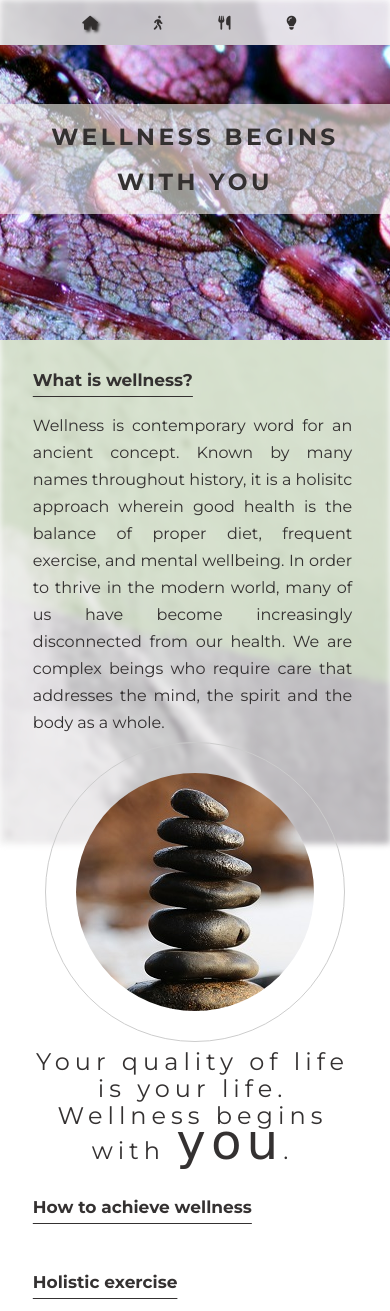
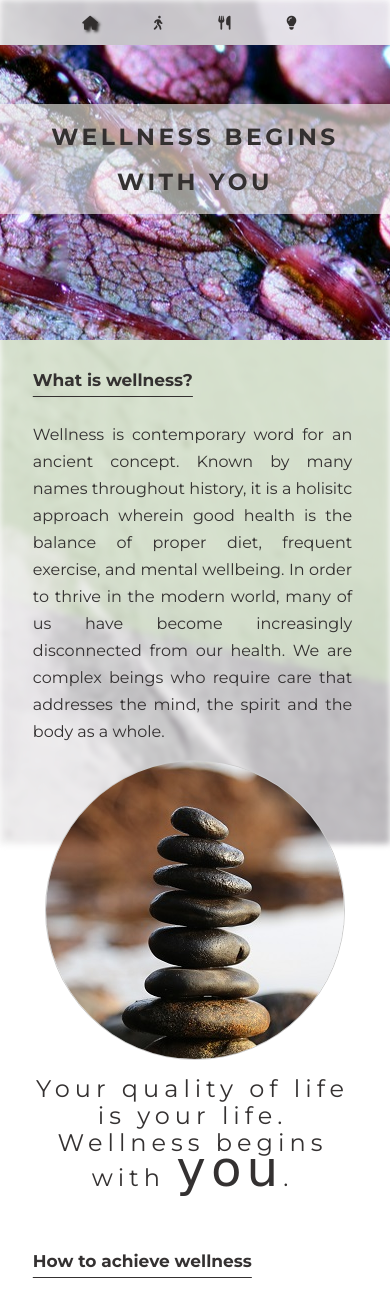
Before and after one commit to GNikroo/Wellness, a plain HTML site: page index.html in a window 390 px wide. Shown: the top 1311 px of the page. Drawn offline with Linux system fonts and the light colour scheme; a web font is replaced by a local one.

Commit message:
Upload smaller picture for circle-container and create circular border

```diff
--- a/assets/css/style.css
+++ b/assets/css/style.css
@@ -29,7 +29,7 @@ p {
     clear: both;
     margin-left: 2%;
     margin-right: 2%;
-    padding: 3px 30px 3px 25px;
+    padding: 15px 30px 15px 25px;
 }
 
 .background {
@@ -150,7 +150,7 @@ p {
 #circle-container {
     width: 300px;
     height: 300px;
-    padding: 30px;
+
     border-style: solid;
     border-color: #cccccc;
     border-width: 1px;
@@ -241,10 +241,6 @@ p {
         font-size: 16px;
     }
 
-    p {
-        padding: 6px 30px 6px 25px;
-    }
-
     h3 {
         font-size: 17px;
     }
```
